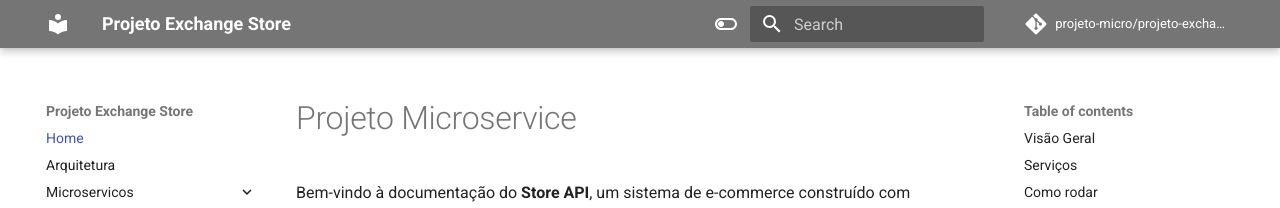
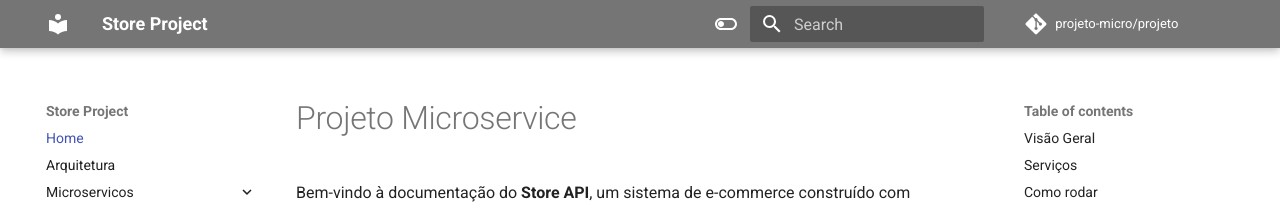
Before and after one commit to projeto-micro/projeto, an MkDocs documentation site: the page built from docs/index.md, in a window 1280 px wide. Shown: the top 208 px of the page. Built offline with MkDocs 1.6.1 and Material for MkDocs 9.7.7, drawn with Linux system fonts in a browser that asks for light colours; comment, search, counter and statistics services are not loaded.

Commit message:
Update site name and repository information

```diff
--- a/mkdocs.yml
+++ b/mkdocs.yml
@@ -1,8 +1,8 @@
-site_name: Projeto Exchange Store
+site_name: Store Project
 site_author: Gustavo Nicacio, Gabriel Sodre, Vitor Fengler
 site_url: https://projeto-micro.github.io/projeto
-repo_url: https://github.com/projeto-micro/projet
-repo_name: projeto-micro/projeto-exchange
+repo_url: https://github.com/projeto-micro/projeto
+repo_name: projeto-micro/projeto
 use_directory_urls: false
 
 theme:
```
